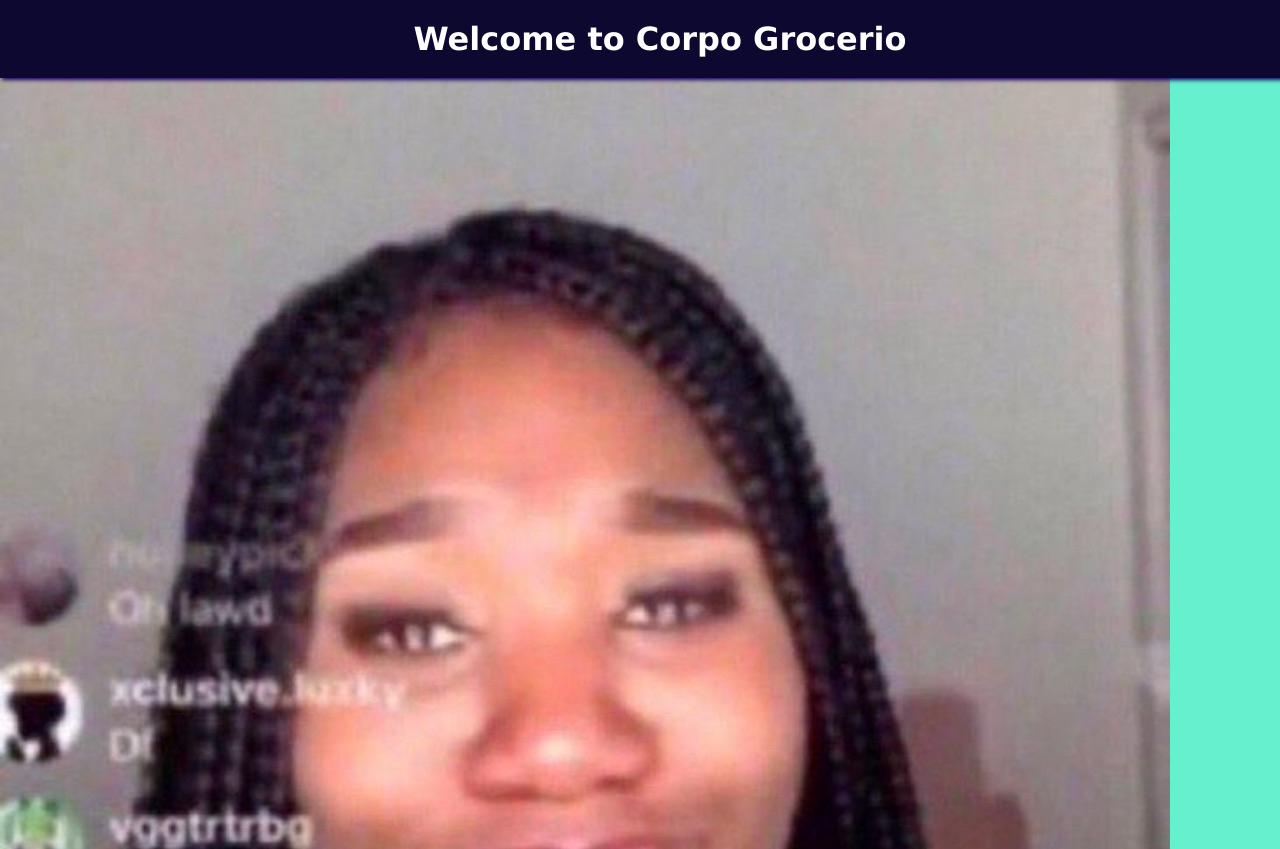
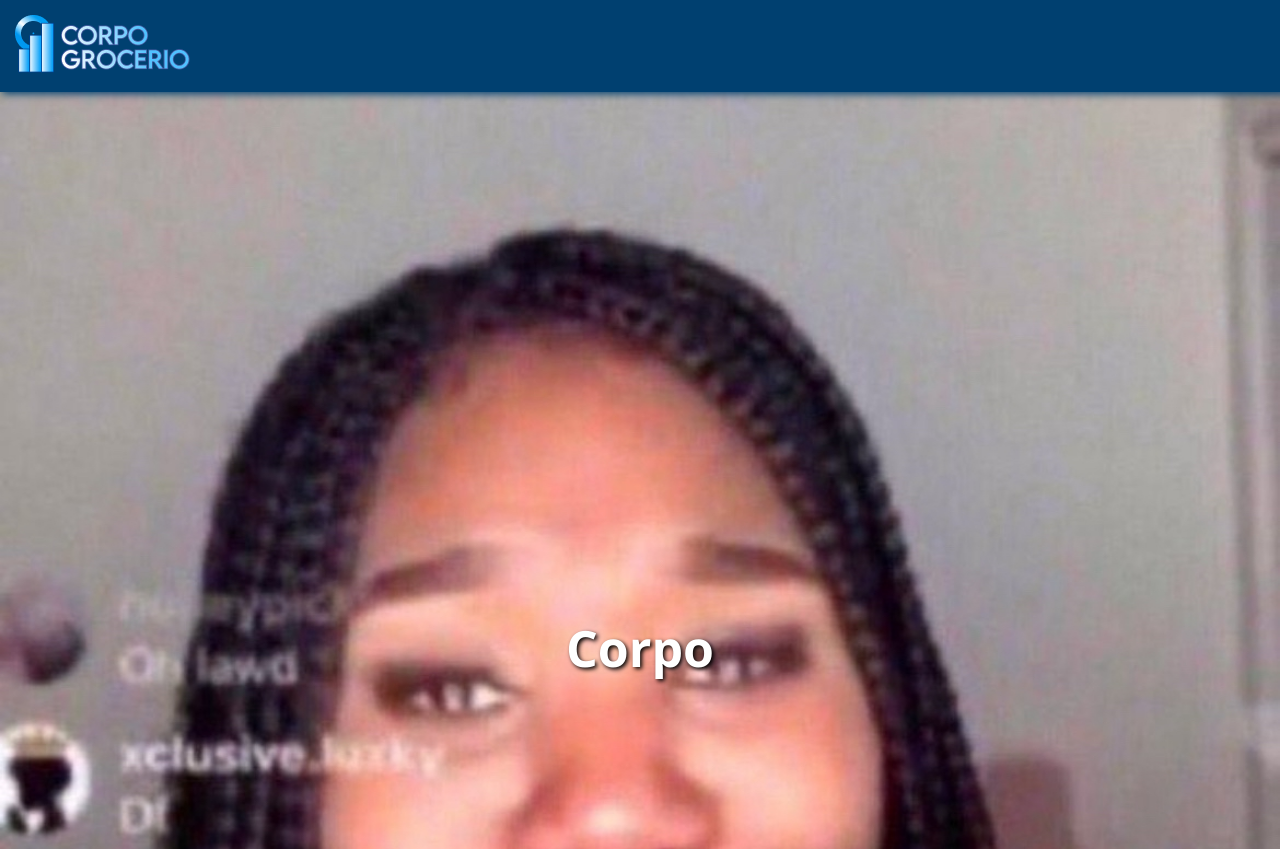
Before and after one commit to hullohi/corpo-grocerio, a plain HTML site: page index.html in a window 1280 px wide. Shown: the top 849 px of the page. Drawn offline with Linux system fonts and the light colour scheme.

Commit message:
Fixed top

```diff
--- a/css/corpo.css
+++ b/css/corpo.css
@@ -9,8 +9,8 @@ body {
   background-color: rgb(181, 237, 255);
 }
 
-h1 {
-
+/* h1 {
+  position: absolute;
   background-color: rgb(12, 8, 48);
   color: rgb(255, 255, 255);
   text-align: center;
@@ -18,27 +18,56 @@ h1 {
   padding: 20px;
   position: fixed;
   width: 100%;
-  text-align: center;
+  text-align: left;
   box-shadow: 2px 2px 4px #180062;
+  z-index: 2;
+} */
+nav{
+   /* position: absolute; */
+  background-color: #004070;
+  color: rgb(255, 255, 255);
+  font-family: Verdana, Geneva, Tahoma, sans-serif;
+  padding: 15px;
+  position: fixed;
+  width: 100%;
+  /* height: 5%; */
+  text-align: left;
+  box-shadow: 2px 2px 8px #004070;
+  z-index: 2;
+}
+
+#logo{
 
 
 }
-
 p {
   font-family: verdana;
   font-size: 20px;
 }
-header {
+/* header {
   background-color: rgb(129, 157, 209);
   padding: 10px;
-}
+} */
 .hey {
   font-size: 20px;
   color: rgb(255, 0, 140);
   background-color: black;
   text-align: center;
 }
-
+.main{
+  position: relative;
+  /* position: relative; */
+}
+.main >.over{
+  position: absolute;
+  top: 50%;
+  left: 50%;
+  transform: translate(-50%, -50%);
+  font-size: 50px;
+  color: white;
+  font-family: 'Segoe UI', Tahoma, Geneva, Verdana, sans-serif;
+  text-shadow: 2px 2px 4px #000000;
+}
 /* .webhead{
  background-color: rgb(12, 8, 48);
   width: 1000vw;
@@ -66,7 +95,7 @@ header {
 @media only screen and (min-width: 600px) {
 
   body{
-  background-color:  hwb(165 40% 6%);
+  background-color:  #93D7FF;
   }
 
 
--- a/index.html
+++ b/index.html
@@ -35,13 +35,27 @@
         </style>
 
 <body>
-     <h1>Welcome to Corpo Grocerio</h1>
+
+  <header>
+    <nav>
+      <a href ="#logo"><img src="images/Group 6.png" alt="Corpo Grocerio Logo"></a>
+    <!-- <img id="logo" src="images/Group 6.png" alt="Corpo Grocerio Logo"> -->
+
+    </nav>
+     <!-- <h1>Welcome to Corpo Grocerio</h1> -->
+
+  </header>
+
+    <div id="logo" class="main">
+
+        <img src="images/IMG_8632.png"  style="width:100%; " alt="Corpo Grocerio Logo" >
+        <h2 class="over">Corpo</h2>
+    </div>
 
 
 
-        <img src="images/IMG_8632.png" width="auto" height="auto" alt="Corpo Grocerio Logo">
+    <p style="color:rgba(149, 0, 255, 0.236)">Heyyyyy</p>
 
-    <p style="color:rgba(149, 0, 255, 0.236)">Heyyyyy</p>
     <p>whos there?</p>
       <a href ="#look">Look at US</a>
     <pre>You're on the phone with your girlfriend, she's upset
@@ -66,7 +80,7 @@ You belong with me, you belong with me
 Walk in the streets with you and your worn-out jeans
 I can't help thinking this is how it ought to be
 Laughing on a park bench, thinking to myself
-<pre id="look">hey isnt this easy</pre>
+<pre id="logo">hey isnt this easy</pre>
 And you've got a smile that can light up this whole town
 I haven't seen it in a while since she brought you down
 You say you're fine, I know you better than that
```
Also changed, not shown: images/Group 6.png (added).
